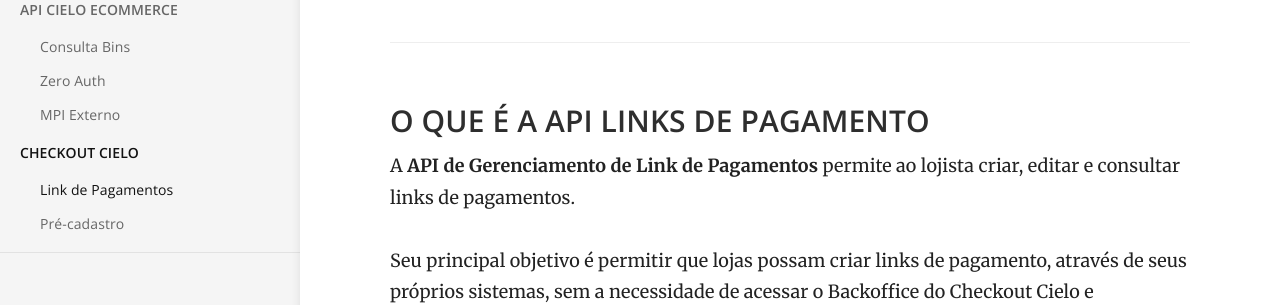
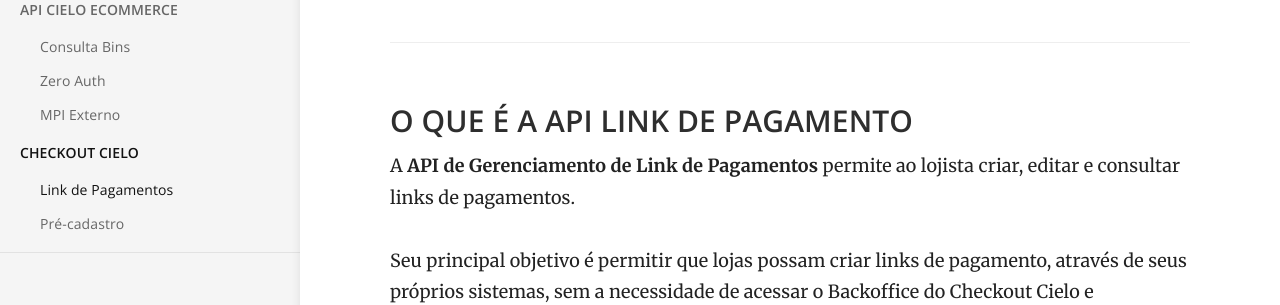
Before and after one commit to LRomanoCielo/Documentos, a Jekyll site: the page built from _docs/checkoutcielo/API - Link de pagamentos.md, in a window 1280 px wide and 900 px high. Shown: the part 190-495 px from the top of the window. Built offline with Jekyll 4.4.1, drawn with Linux system fonts in a browser that asks for light colours.

Commit message:
Updated '_docs/checkoutcielo/API - Link de pagamentos.md' via CloudCannon

```diff
--- a/_docs/checkoutcielo/API - Link de pagamentos.md
+++ b/_docs/checkoutcielo/API - Link de pagamentos.md
@@ -4,7 +4,7 @@ category: CHECKOUT CIELO
 order: 1
 ---
 
-### O QUE É A API LINKS DE PAGAMENTO
+### O QUE É A API LINK DE PAGAMENTO
 
 A **API de Gerenciamento de Link de Pagamentos** permite ao lojista criar, editar e consultar links de pagamentos.
 
```
